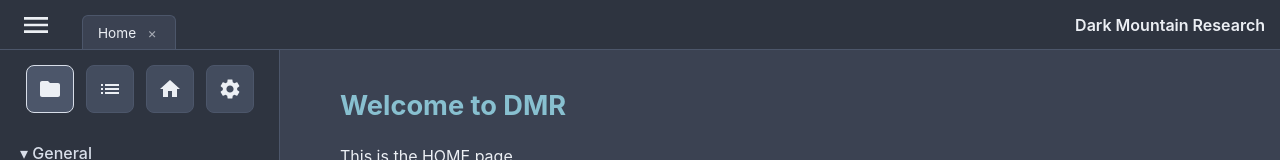
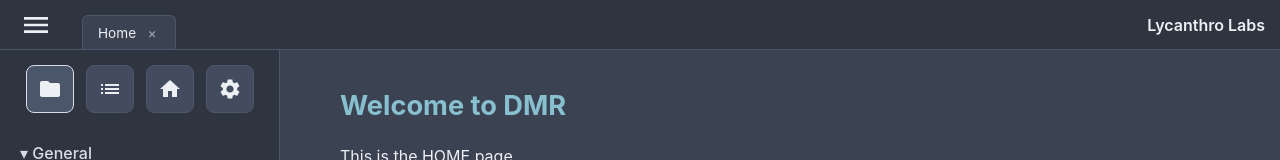
Before and after one commit to LycoLabs/lycolabs.github.io, a plain HTML site: page index.html in a window 1280 px wide. Shown: the top 160 px of the page. Drawn offline with nearby package versions, Linux system fonts and the light colour scheme.

Commit message:
Update index.html

```diff
--- a/index.html
+++ b/index.html
@@ -320,7 +320,7 @@
                 </button>
                 <div id="tabs-container"></div>
             </div>
-            <div class="app-title">Dark Mountain Research</div>
+            <div class="app-title">Lycanthro Labs</div>
         </header>
 
         <div id="workspace">
```
